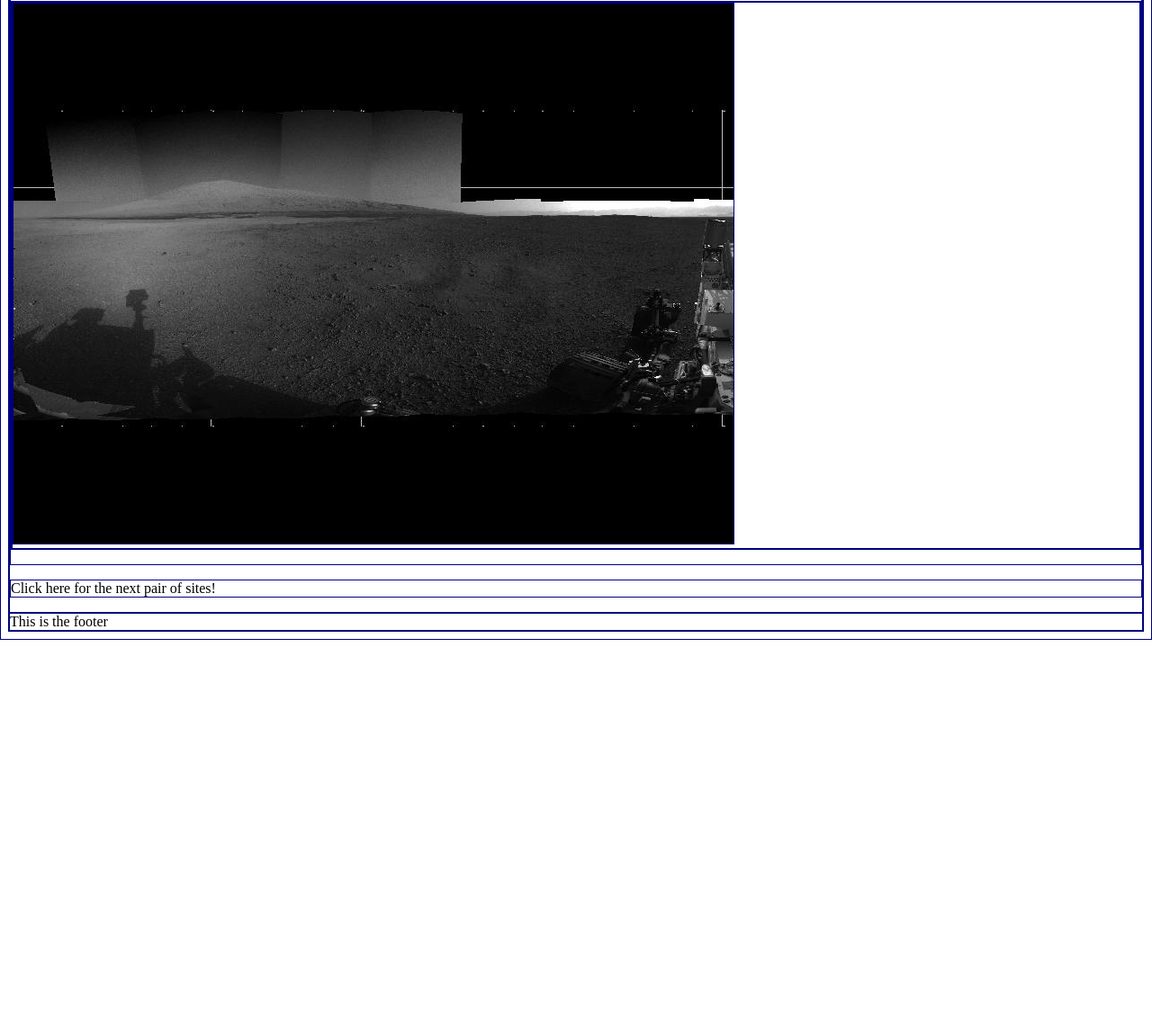
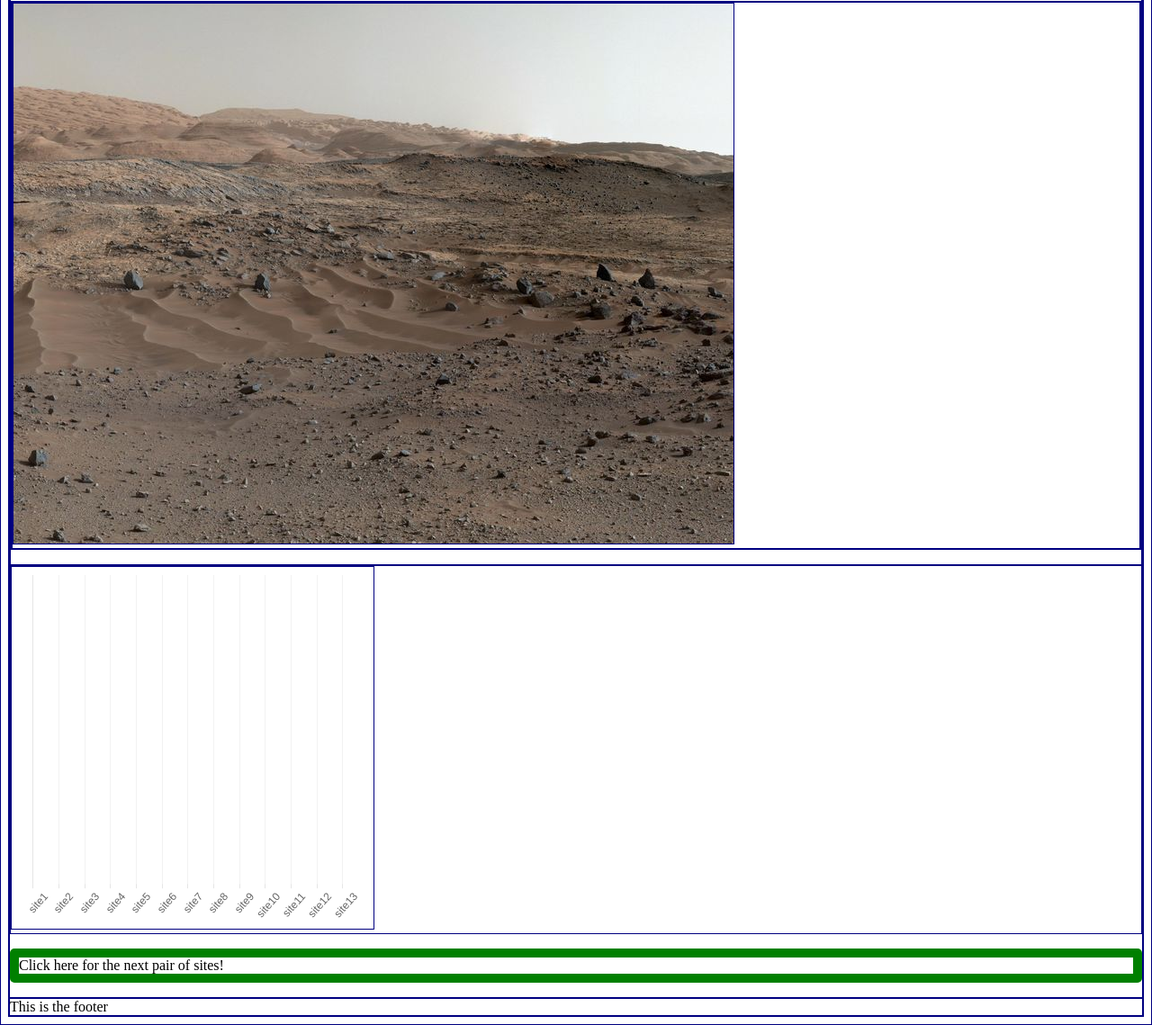
Before and after one commit to palindromed/mars-site-vote, a plain HTML site: page index.html in a window 1280 px wide. Shown: the part 812-1951 px from the top of the page at 90% size. Before the commit the page ends 1523 px from the top, so only its background shows below. Drawn offline with Linux system fonts and the light colour scheme; a web font is replaced by a local one.

Commit message:
Working on adding chart.

```diff
--- a/app.js
+++ b/app.js
@@ -1,4 +1,5 @@
 //app.js for the Mars Site Vote project.
+
 // By Aaron Filson
 
 //The first version of the project will have the user of the site click
@@ -23,17 +24,17 @@ var imgFileLocations = [
 var didReset = true;
 
 var imgObj = function (pImgFileLoc){
-this.fileNameForImg = pImgFileLoc;
-this.numberOfVotes = null;
+  this.fileNameForImg = pImgFileLoc;
+  this.numberOfVotes = null;
 };
-//arg
+
 var whichSitesNow = [0 , 1];
 var imgArray = [];
 for (var i = 0; i < imgFileLocations.length; i++) {
   imgArray[i] = new imgObj(imgFileLocations[i]);
 }
 
-function voteTracker () {
+ var VoteTracker = function() {
   this.findTagOne = document.getElementById('clickOne');
   this.findTagTwo = document.getElementById('clickTwo');
   this.resetP = document.getElementById('resetP');
@@ -43,15 +44,13 @@ function voteTracker () {
     var k;
     do{
       var loop = false;
-      if ((k = (Math.floor(Math.random()*(imgFileLocations.length - 1)))) == j) {
+      if ((k = (Math.floor(Math.random()*(imgFileLocations.length)))) == j) {
         loop = true; //if they match, loop and try again.
       } else {
         return [j, k]; //return the two indexes of random sites to land at.
       }
     } while (loop);
   };
-
-
 
   this.displayImg = function () {
     whichSitesNow = this.randomPickTwo();
@@ -62,12 +61,11 @@ function voteTracker () {
 
     this.point2.innerHTML = "<img src=\'" + imgArray[whichSitesNow[1]].fileNameForImg
      + "\' alt='The second site to consider' title='This is the second landing site to consider for a mission to Mars. Click on the image to vote in favor.' \>";
-  this.point1.addEventListener('click', this.handleClickOnOne);
-this.point2.addEventListener('click', this.handleClickOnTwo);
-
+    this.point1.addEventListener('click', this.handleClickOnOne);
+    this.point2.addEventListener('click', this.handleClickOnTwo);
 
   };
-
+  //call the method right after it is declared.
   this.displayImg();
 
   this.handleClickOnOne = function (event){
@@ -80,22 +78,14 @@ this.point2.addEventListener('click', this.handleClickOnTwo);
           //highlight the image
       var makeAPointerTo = document.getElementById('clickOne');
       makeAPointerTo.className = 'highlight';
-
-
     }
-
     console.log('votes is : ' + imgArray[ser].numberOfVotes);
-
-
-
   };
 
   this.handleClickOnTwo = function (event){
 
-
     console.log('in the handleClickOnTwo - ');
     var ser = whichSitesNow[1];
-
     //add to the counter for the landing site
     if (didReset) {
       imgArray[ser].numberOfVotes++;
@@ -103,15 +93,9 @@ this.point2.addEventListener('click', this.handleClickOnTwo);
           //highlight the site that was voted for
       var makeAPointerTo = document.getElementById('clickTwo');
       makeAPointerTo.className = 'highlight';
-
     }
     console.log('votes is : ' + imgArray[ser].numberOfVotes);
-
-
-
   };
-
-
 };
 
 function handleTheReset (event) {
@@ -124,14 +108,24 @@ function handleTheReset (event) {
   document.getElementById('clickTwo').className = null;
 
   pageOneTracker.displayImg();
-
 }
 
-
 //make the object, it calls all of the other constructors
-var pageOneTracker = new voteTracker();
+var pageOneTracker = new VoteTracker();
 
 //attach the listeners
 pageOneTracker.point1.addEventListener('click', pageOneTracker.handleClickOnOne);
 pageOneTracker.point2.addEventListener('click', pageOneTracker.handleClickOnTwo);
 pageOneTracker.resetP.addEventListener('click', handleTheReset);
+
+//chart section
+var ctx = document.getElementById('voteChart').getContext("2d");
+var data = {
+  labels: ['site1', 'site2', 'site3', 'site4', 'site5', 'site6', 'site7', 'site8','site9', 'site10', 'site11', 'site12', 'site13'],
+
+  datasets: []
+};
+
+var options = {};
+
+var voteChart = new Chart(ctx).Bar(data, options);
--- a/index.html
+++ b/index.html
@@ -23,8 +23,14 @@
     <p id='clickTwo'></p>
     </article>
 
+    <article>
+      <canvas id='voteChart' width="400" height="400"></canvas>
+
+    </article>
+
     <p id='resetP'>Click here for the next pair of sites!</p>
 
+    <script src='Chart.js'></script>
     <script src='app.js'></script>
 
   </main>
--- a/style.css
+++ b/style.css
@@ -23,3 +23,8 @@ h1 {
   border: 5px solid green;
   border-radius: 2px;
 }
+
+#resetP {
+  border: 10px solid green;
+  border-radius: 5px;
+}
```
Also changed, not shown: 1 other file.
